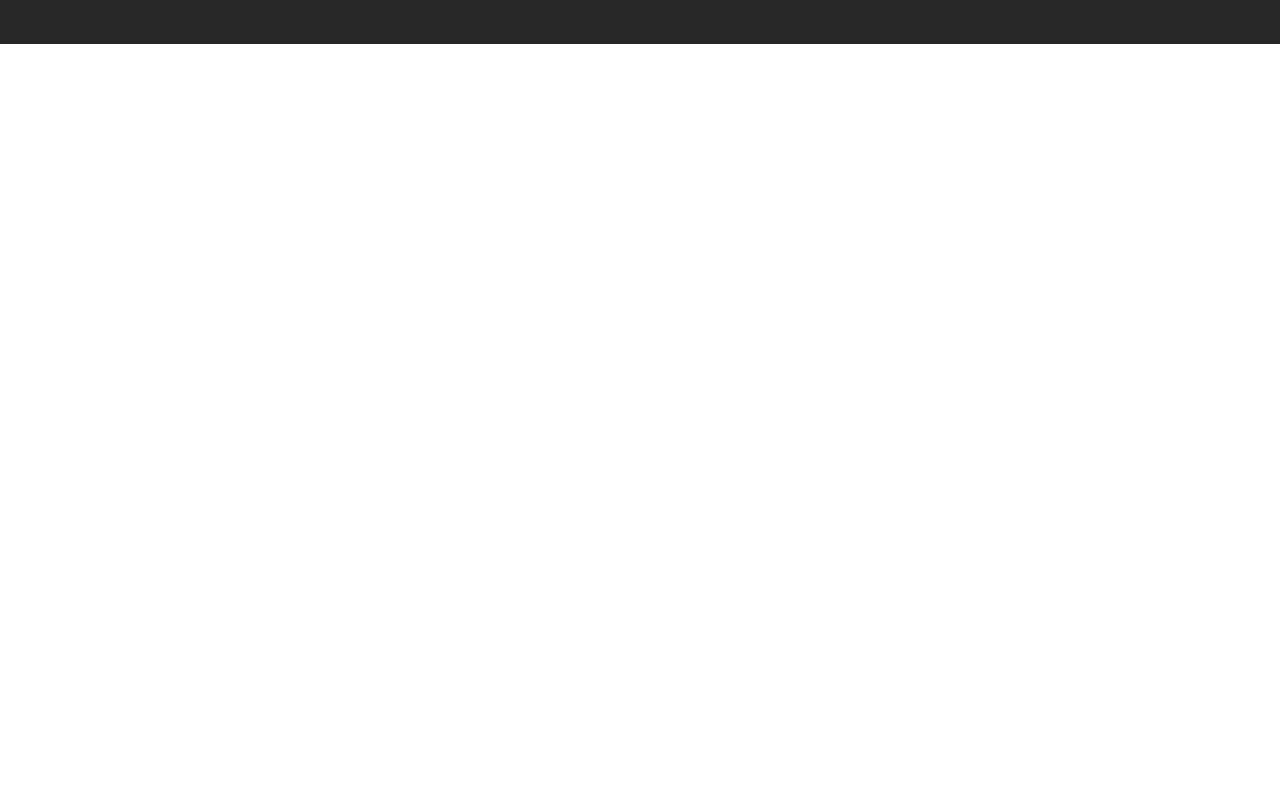
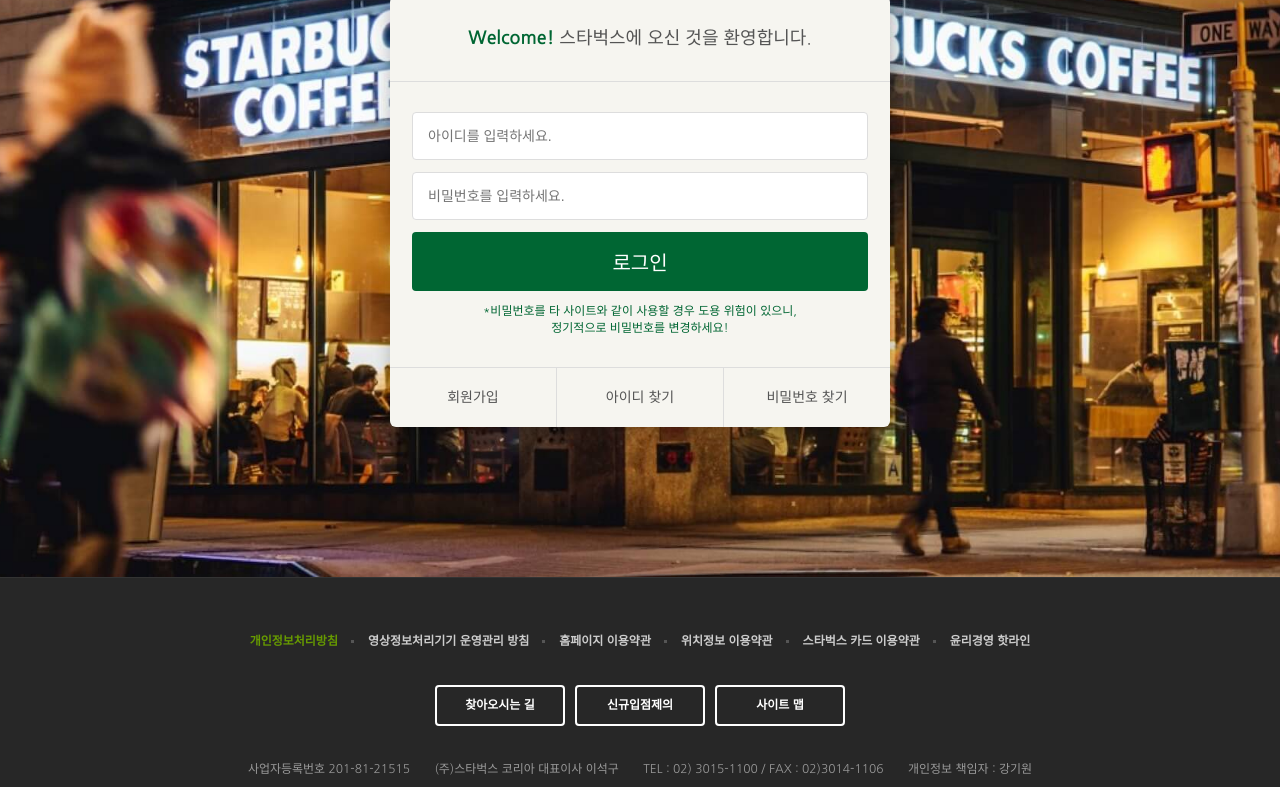
Before and after one commit to sojeongsojeong-park/starbucks, a plain HTML site: page signin/index.html in a window 1280 px wide. Shown: the part 290-1077 px from the top of the page. Before the commit the page ends 800 px from the top, so only its background shows below. Drawn offline with nearby package versions, Linux system fonts and the light colour scheme.

Commit message:
로그인 페이지 완성

```diff
--- /dev/null
+++ b/css/signin.css
@@ -0,0 +1,78 @@
+.signin{
+  margin-top: 120px;
+  padding: 100px 0 150px;
+  background-image: url(../images/signin_bg.jpg);
+  background-repeat: no-repeat;
+  background-attachment: fixed;
+  background-position: center;
+  background-size: cover;
+}
+.signin h1{
+  color: #fff;
+  font-size: 30px;
+  font-weight: 700;
+  text-align: center;
+  margin-bottom: 24px;
+}
+.signin__card{
+  width: 500px;
+  margin: 0 auto;
+  border-radius: 6px;
+  background-color: #F6F5F0;
+  box-shadow: 2px 2px 20px rgba(0,0,0,.3);
+  color: #555;
+}
+.signin__card h2{
+  padding: 30px;
+  font-size: 18px;
+  text-align: center;
+  border-bottom: 1px solid #ddd;
+}
+.signin__card h2 strong {
+  color: #006633;
+  font-weight: 700;
+}
+.signin__card form{
+  padding: 30px 22px;
+}
+.signin__card form input{
+  width: 100%;
+  margin-bottom: 12px;
+  padding: 15px;
+  border: 1px solid #ddd;
+  border-radius: 4px;
+  outline: none;
+  box-sizing: border-box;
+  font-size: 14px;
+}
+.signin__card form [type="submit"] {
+  background-color: #006633;
+  border: none;
+  color: #fff;
+  font-size: 20px;
+  cursor: pointer;
+}
+.signin__card form p{
+  font-size: 12px;
+  color: #006633;
+  text-align: center;
+}
+.signin__card .actions{
+  display: flex;
+  border-top: 1px solid #ddd;
+}
+.signin__card .actions a{
+  flex-grow: 1;
+  flex-basis: 0;
+  text-align: center;
+  padding: 20px;
+  color: #555;
+  font-size: 14px;
+  border-right: 1px solid #ddd;
+}
+.signin__card .actions a:last-child{
+  border-right: none;
+}
+.signin__card .actions a:hover{
+  text-decoration: underline;
+}
--- a/signin/index.html
+++ b/signin/index.html
@@ -27,6 +27,7 @@
   <link href="https://fonts.googleapis.com/css2?family=Nanum+Gothic:wght@400;700&display=swap" rel="stylesheet">
   <link rel="stylesheet" href="https://fonts.googleapis.com/icon?family=Material+Icons">
   <link rel="stylesheet" href="../css/common.css">
+  <link rel="stylesheet" href="../css/signin.css">
 
   <script defer src="../js/common.js"></script>
 </head>
@@ -368,7 +369,24 @@
 
 
   <section class="signin">
-
+    <h1>로그인</h1>
+    <div class="signin__card">
+      <h2><strong>Welcome!</strong> 스타벅스에 오신 것을 환영합니다.</h2>
+      <form>
+        <input type="text" placeholder="아이디를 입력하세요.">
+        <input type="password" placeholder="비밀번호를 입력하세요.">
+        <input type="submit" value="로그인">
+        <p>
+          *비밀번호를 타 사이트와 같이 사용할 경우 도용 위험이 있으니, <br>
+          정기적으로 비밀번호를 변경하세요!
+        </p>
+      </form>
+      <div class="actions">
+        <a href="javascript:void(0)">회원가입</a>
+        <a href="javascript:void(0)">아이디 찾기</a>
+        <a href="javascript:void(0)">비밀번호 찾기</a>
+      </div>
+    </div>
   </section>
 
   <!-- FOOTER -->
```
